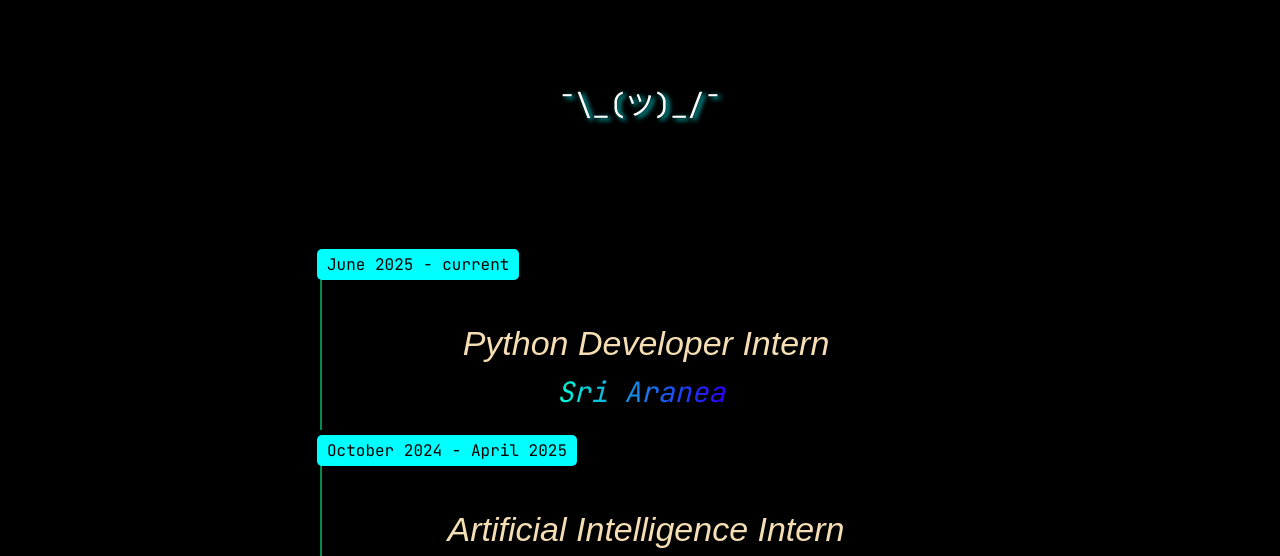
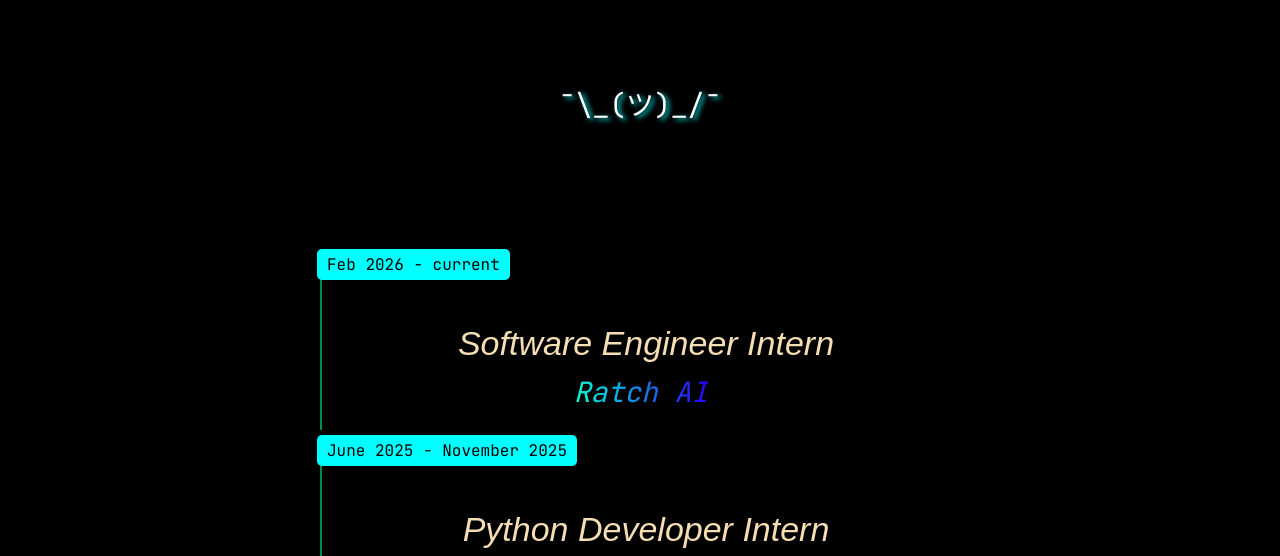
Before and after one commit to apoorv7g/portfolio, a plain HTML site: page experience.html in a window 1280 px wide. Shown: the part 221-777 px from the top of the page. Drawn offline with Linux system fonts and the light colour scheme; a web font is replaced by a local one.

Commit message:
Update experience.html

```diff
--- a/experience.html
+++ b/experience.html
@@ -53,13 +53,20 @@
         <br /><br /><br />
         <div class="timeline">
             <div class="timeline-event">
-                <div class="event-date">June 2025 - current</div>
-                <div class="event-title"><em>Python Developer Intern</em></div>
+                <div class="event-date">Feb 2026 - current</div>
+                <div class="event-title"><em>Software Engineer Intern</em></div>
                 <div>
                     <em>
-                        <special onclick="window.open('https://sriaranea.com/', '_blank')" style="cursor: pointer;">Sri
-                            Aranea</special>
+                        <special onclick="window.open('https://ratch.ai/', '_blank')" style="cursor: pointer;">Ratch
+                            AI</special>
                     </em>
+                </div>
+            </div>
+            <div class="timeline-event">
+                <div class="event-date">June 2025 - November 2025</div>
+                <div class="event-title"><em>Python Developer Intern</em></div>
+                <div class="event-subtitle">
+                    <a href="https://sriaranea.com/" target="_blank">Sri Aranea</a>
                 </div>
             </div>
             <div class="timeline-event">
```
